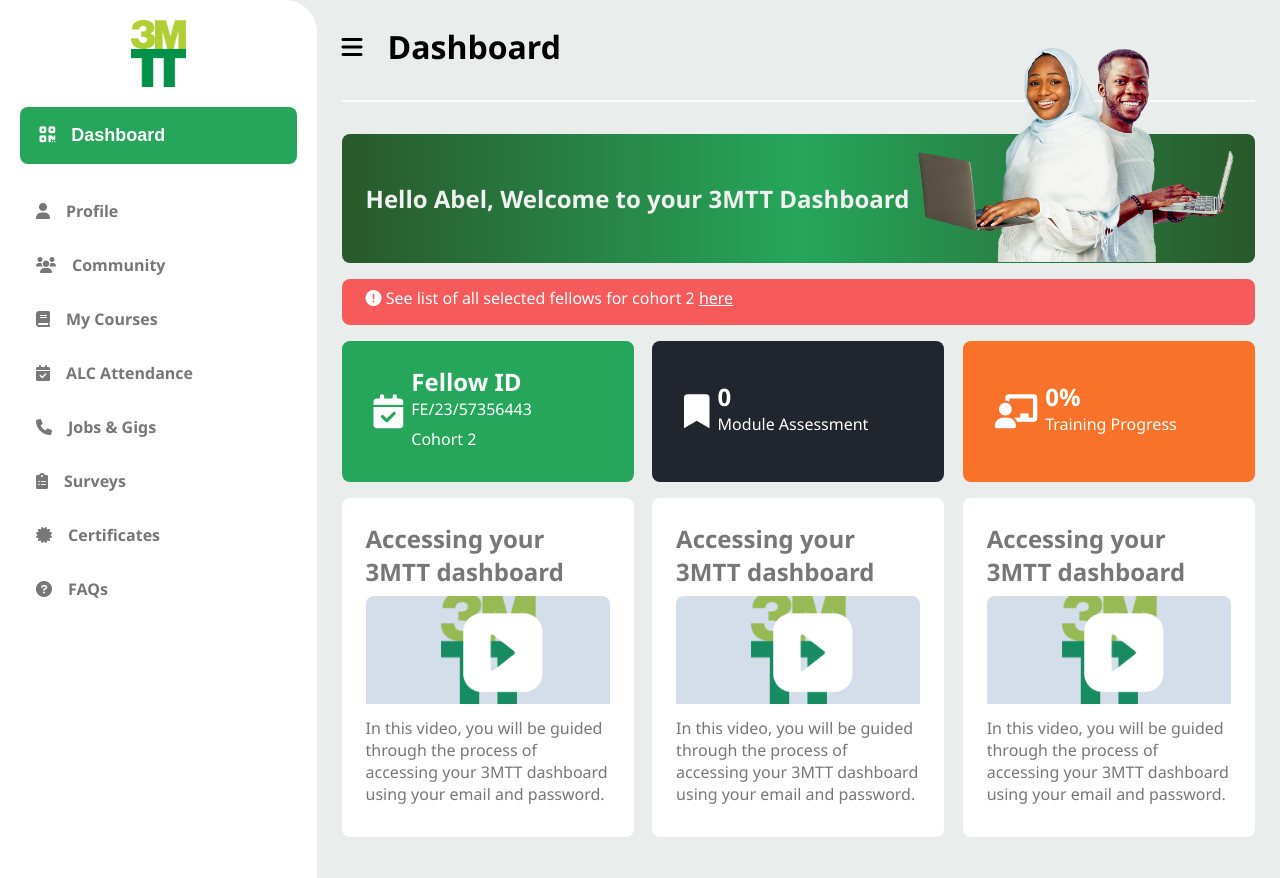
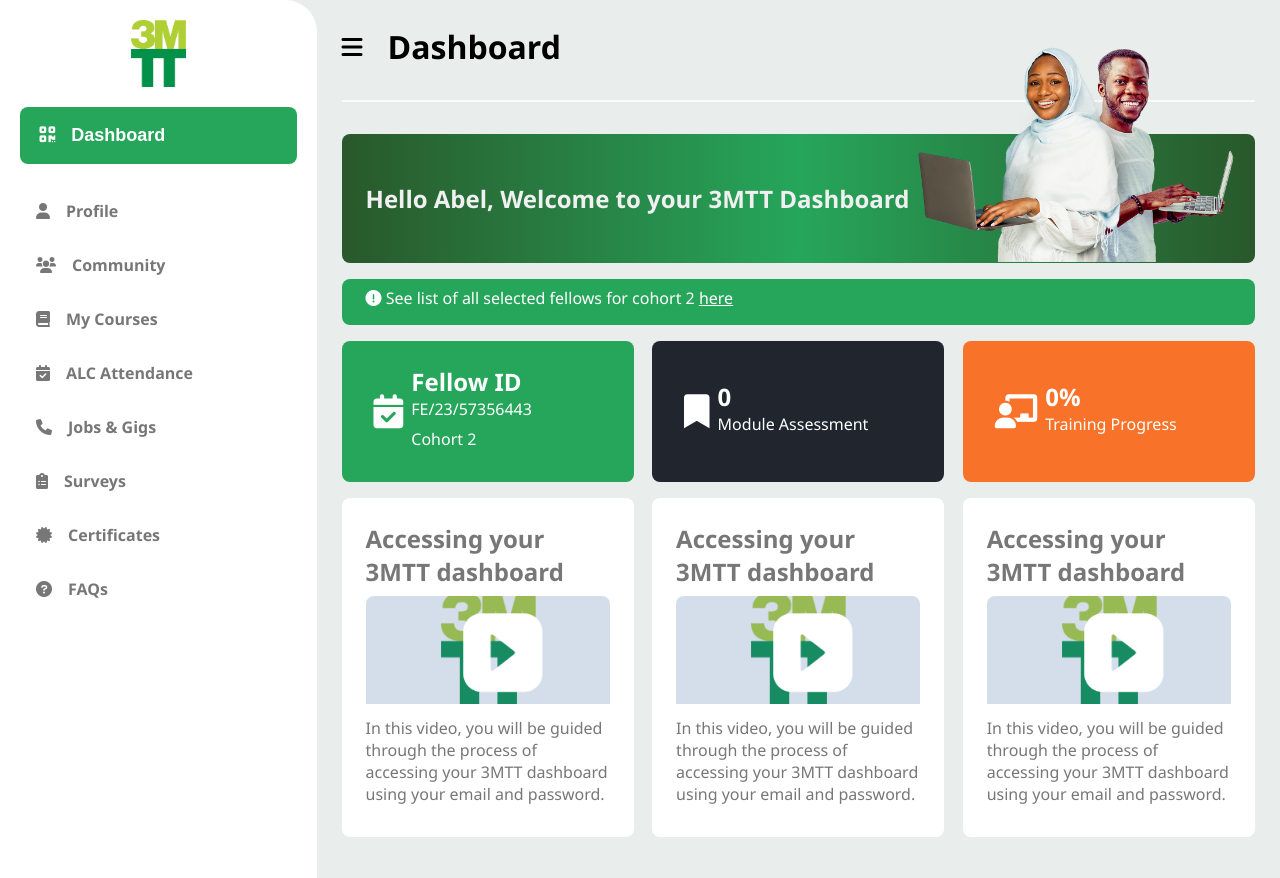
Before and after one commit to ab-abel/Devops-3mtt, a React (Create React App) app: page / in a window 1280 px wide. Built offline with nearby package versions, Linux system fonts and the light colour scheme.

Commit message:
App update

```diff
--- a/src/App.css
+++ b/src/App.css
@@ -151,7 +151,8 @@
 /********************** info Alert **********************/
 .student-info {
   padding: .5rem 1.5rem;
-  background-color: #F75A5B;
+  /* background-color: #F75A5B; */
+  background-color: #26A65B;
   color: #fff;
   border-radius: .5rem;
   margin: 1rem 0;
```
Also changed, not shown: 1 other file (tests, documents, lock files or other folders).
